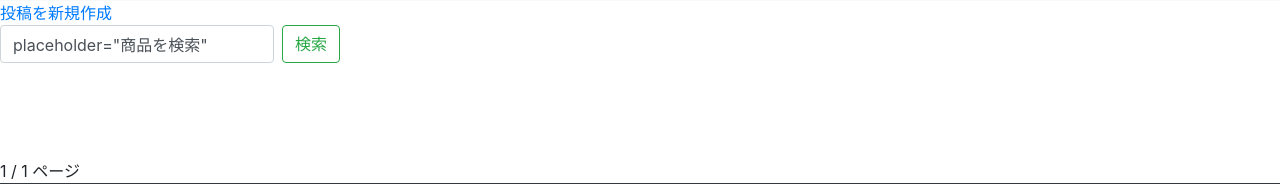
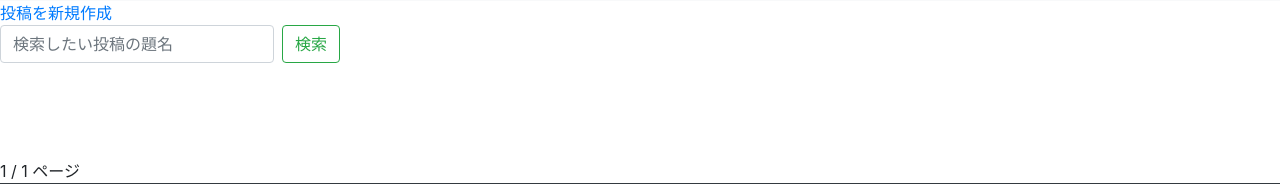
Before and after one commit to ogasawara-ryou/STELLA-MK-2, a Django app: page / in a window 1280 px wide. Shown: the part 528-712 px from the top of the page. Run offline with Django 5.2, Linux system fonts and the light colour scheme; the visitor is signed in with stand-in values (Sample User, id 1); data that the repository does not hold is empty; some libraries are stand-ins or nearby versions.

Commit message:
検索欄表記修正

```diff
--- a/templates/pages/index.html
+++ b/templates/pages/index.html
@@ -35,7 +35,7 @@
 <a href="{% url 'new' %}">投稿を新規作成</a>
 
 <form action="{% url 'list' %}" method="GET" class="form-inline my-2 my-lg-0">
-    <input type="text" name="name" value={{ request.GET.name }} placeholder="商品を検索" aria-label="Search" class="form-control mr-sm-2">
+    <input type="text" name="name" value="{{ request.GET.name }}" placeholder="検索したい投稿の題名" aria-label="Search" class="form-control mr-sm-2">
     <button type="submit" class="btn btn-outline-success my-2 my-sm-0">検索</button>
 </form>
 
```
